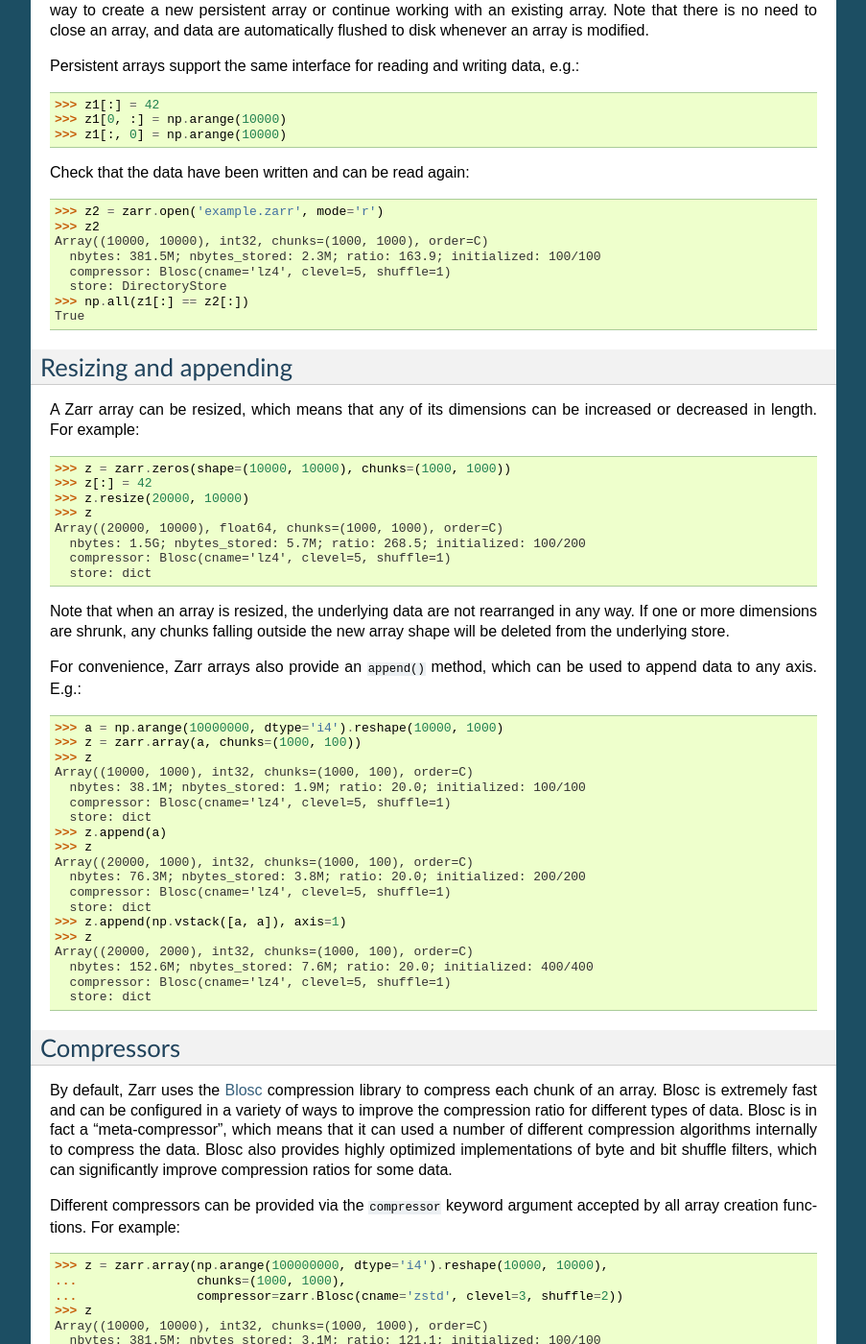
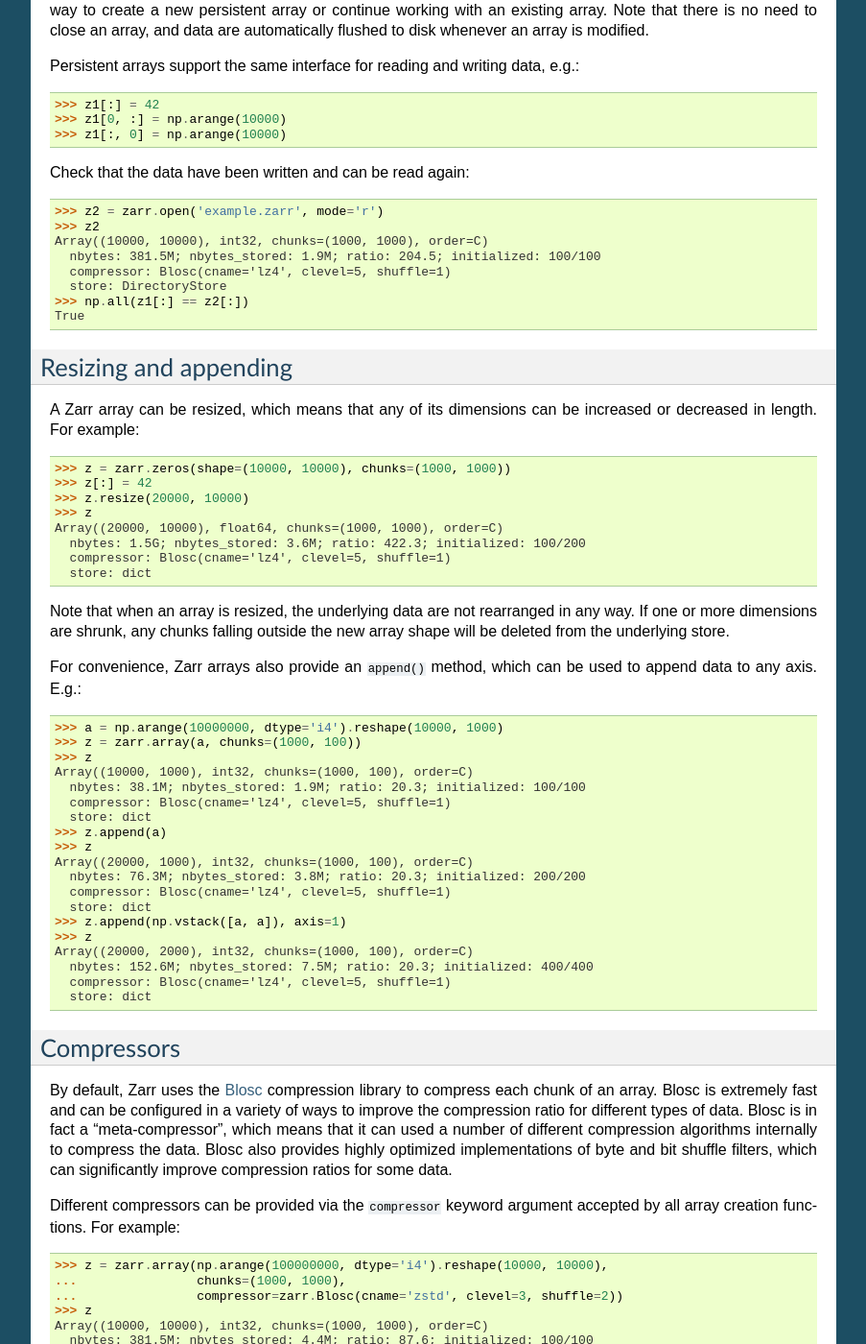
Before and after one commit to enthusiastdev121/zarr-python, a Sphinx documentation site: the page built from docs/tutorial.rst, in a window 1280 px wide and 1400 px high, scrolled down 1555 px. Shown: the whole window at 96% size, without its empty margins (198-1101 px from the left). Built offline with Sphinx 7.4.7, drawn with Linux system fonts in a browser that asks for light colours; the version number could not be read and is left out; some of the changed text lies outside the part shown.

Commit message:
fix docstrings after blosc upgrade

```diff
--- a/docs/tutorial.rst
+++ b/docs/tutorial.rst
@@ -44,7 +44,7 @@ scalar value::
     >>> z[:] = 42
     >>> z
     Array((10000, 10000), int32, chunks=(1000, 1000), order=C)
-      nbytes: 381.5M; nbytes_stored: 2.2M; ratio: 170.4; initialized: 100/100
+      nbytes: 381.5M; nbytes_stored: 1.8M; ratio: 215.1; initialized: 100/100
       compressor: Blosc(cname='lz4', clevel=5, shuffle=1)
       store: dict
 
@@ -116,7 +116,7 @@ Check that the data have been written and can be read again::
     >>> z2 = zarr.open('example.zarr', mode='r')
     >>> z2
     Array((10000, 10000), int32, chunks=(1000, 1000), order=C)
-      nbytes: 381.5M; nbytes_stored: 2.3M; ratio: 163.9; initialized: 100/100
+      nbytes: 381.5M; nbytes_stored: 1.9M; ratio: 204.5; initialized: 100/100
       compressor: Blosc(cname='lz4', clevel=5, shuffle=1)
       store: DirectoryStore
     >>> np.all(z1[:] == z2[:])
@@ -135,7 +135,7 @@ can be increased or decreased in length. For example::
     >>> z.resize(20000, 10000)
     >>> z
     Array((20000, 10000), float64, chunks=(1000, 1000), order=C)
-      nbytes: 1.5G; nbytes_stored: 5.7M; ratio: 268.5; initialized: 100/200
+      nbytes: 1.5G; nbytes_stored: 3.6M; ratio: 422.3; initialized: 100/200
       compressor: Blosc(cname='lz4', clevel=5, shuffle=1)
       store: dict
 
@@ -151,19 +151,19 @@ which can be used to append data to any axis. E.g.::
     >>> z = zarr.array(a, chunks=(1000, 100))
     >>> z
     Array((10000, 1000), int32, chunks=(1000, 100), order=C)
-      nbytes: 38.1M; nbytes_stored: 1.9M; ratio: 20.0; initialized: 100/100
+      nbytes: 38.1M; nbytes_stored: 1.9M; ratio: 20.3; initialized: 100/100
       compressor: Blosc(cname='lz4', clevel=5, shuffle=1)
       store: dict
     >>> z.append(a)
     >>> z
     Array((20000, 1000), int32, chunks=(1000, 100), order=C)
-      nbytes: 76.3M; nbytes_stored: 3.8M; ratio: 20.0; initialized: 200/200
+      nbytes: 76.3M; nbytes_stored: 3.8M; ratio: 20.3; initialized: 200/200
       compressor: Blosc(cname='lz4', clevel=5, shuffle=1)
       store: dict
     >>> z.append(np.vstack([a, a]), axis=1)
     >>> z
     Array((20000, 2000), int32, chunks=(1000, 100), order=C)
-      nbytes: 152.6M; nbytes_stored: 7.6M; ratio: 20.0; initialized: 400/400
+      nbytes: 152.6M; nbytes_stored: 7.5M; ratio: 20.3; initialized: 400/400
       compressor: Blosc(cname='lz4', clevel=5, shuffle=1)
       store: dict
 
@@ -190,7 +190,7 @@ accepted by all array creation functions. For example::
     ...                compressor=zarr.Blosc(cname='zstd', clevel=3, shuffle=2))
     >>> z
     Array((10000, 10000), int32, chunks=(1000, 1000), order=C)
-      nbytes: 381.5M; nbytes_stored: 3.1M; ratio: 121.1; initialized: 100/100
+      nbytes: 381.5M; nbytes_stored: 4.4M; ratio: 87.6; initialized: 100/100
       compressor: Blosc(cname='zstd', clevel=3, shuffle=2)
       store: dict
 
@@ -261,7 +261,7 @@ Here is an example using the Zarr delta filter with the Blosc compressor:
     ...                chunks=(1000, 1000), filters=filters, compressor=compressor)
     >>> z
     Array((10000, 10000), int32, chunks=(1000, 1000), order=C)
-      nbytes: 381.5M; nbytes_stored: 381.9K; ratio: 1022.9; initialized: 100/100
+      nbytes: 381.5M; nbytes_stored: 633.4K; ratio: 616.7; initialized: 100/100
       filters: Delta(dtype=int32)
       compressor: Blosc(cname='zstd', clevel=1, shuffle=1)
       store: dict
@@ -480,7 +480,7 @@ data. E.g.::
       store: dict
     >>> zarr.array(a, chunks=(1000, 1000), order='F')
     Array((10000, 10000), int32, chunks=(1000, 1000), order=F)
-      nbytes: 381.5M; nbytes_stored: 9.5M; ratio: 40.1; initialized: 100/100
+      nbytes: 381.5M; nbytes_stored: 9.2M; ratio: 41.6; initialized: 100/100
       compressor: Blosc(cname='lz4', clevel=5, shuffle=1)
       store: dict
 
@@ -510,12 +510,12 @@ Here is an example storing an array directly into a Zip file::
     >>> z[:] = 42
     >>> z
     Array((1000, 1000), int32, chunks=(100, 100), order=C)
-      nbytes: 3.8M; nbytes_stored: 25.7K; ratio: 152.0; initialized: 100/100
+      nbytes: 3.8M; nbytes_stored: 21.8K; ratio: 179.2; initialized: 100/100
       compressor: Blosc(cname='lz4', clevel=5, shuffle=1)
       store: ZipStore
     >>> import os
     >>> os.path.getsize('example.zip')
-    34721
+    30721
 
 Re-open and check that data have been written::
 
@@ -523,7 +523,7 @@ Re-open and check that data have been written::
     >>> z = zarr.Array(store)
     >>> z
     Array((1000, 1000), int32, chunks=(100, 100), order=C)
-      nbytes: 3.8M; nbytes_stored: 25.7K; ratio: 152.0; initialized: 100/100
+      nbytes: 3.8M; nbytes_stored: 21.8K; ratio: 179.2; initialized: 100/100
       compressor: Blosc(cname='lz4', clevel=5, shuffle=1)
       store: ZipStore
     >>> z[:]
```
Also changed, not shown: 2 other files.
